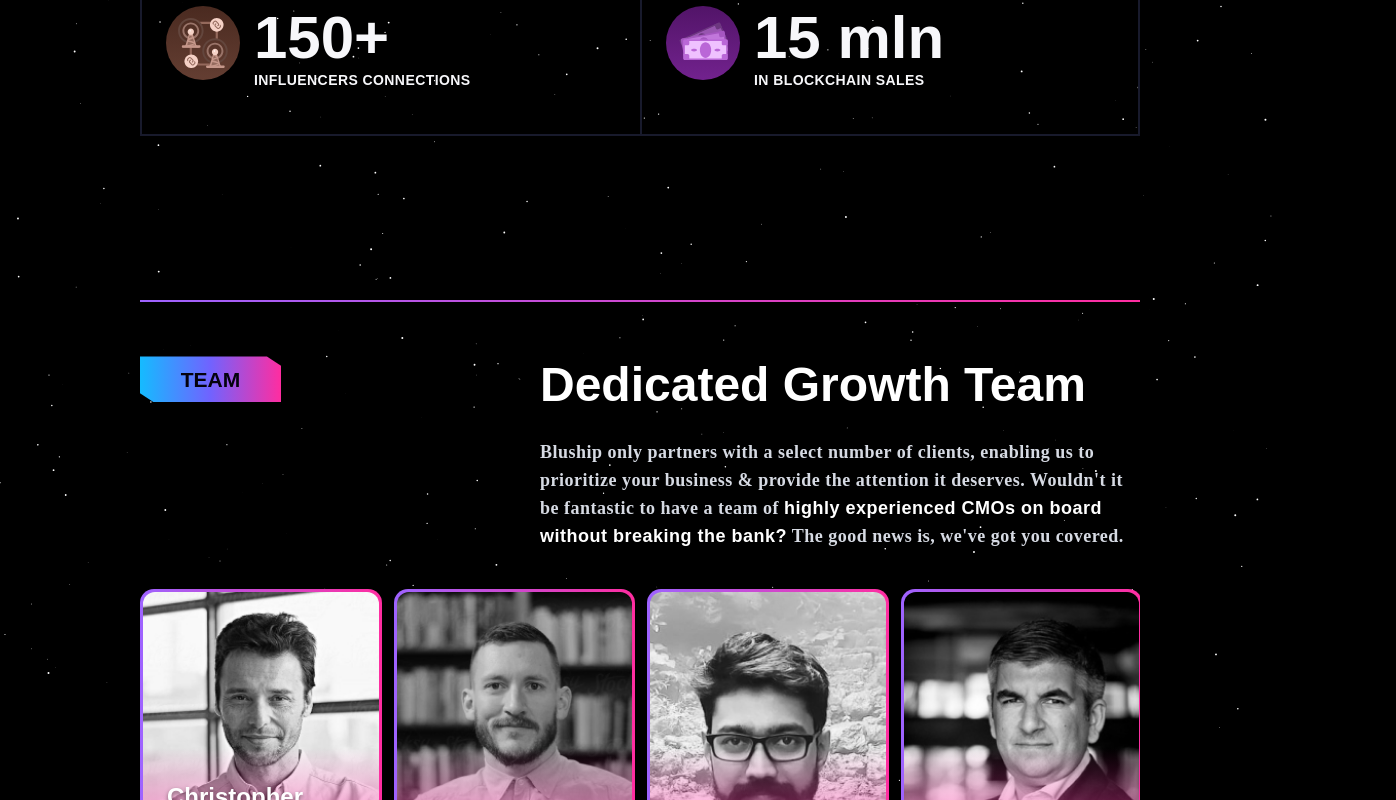
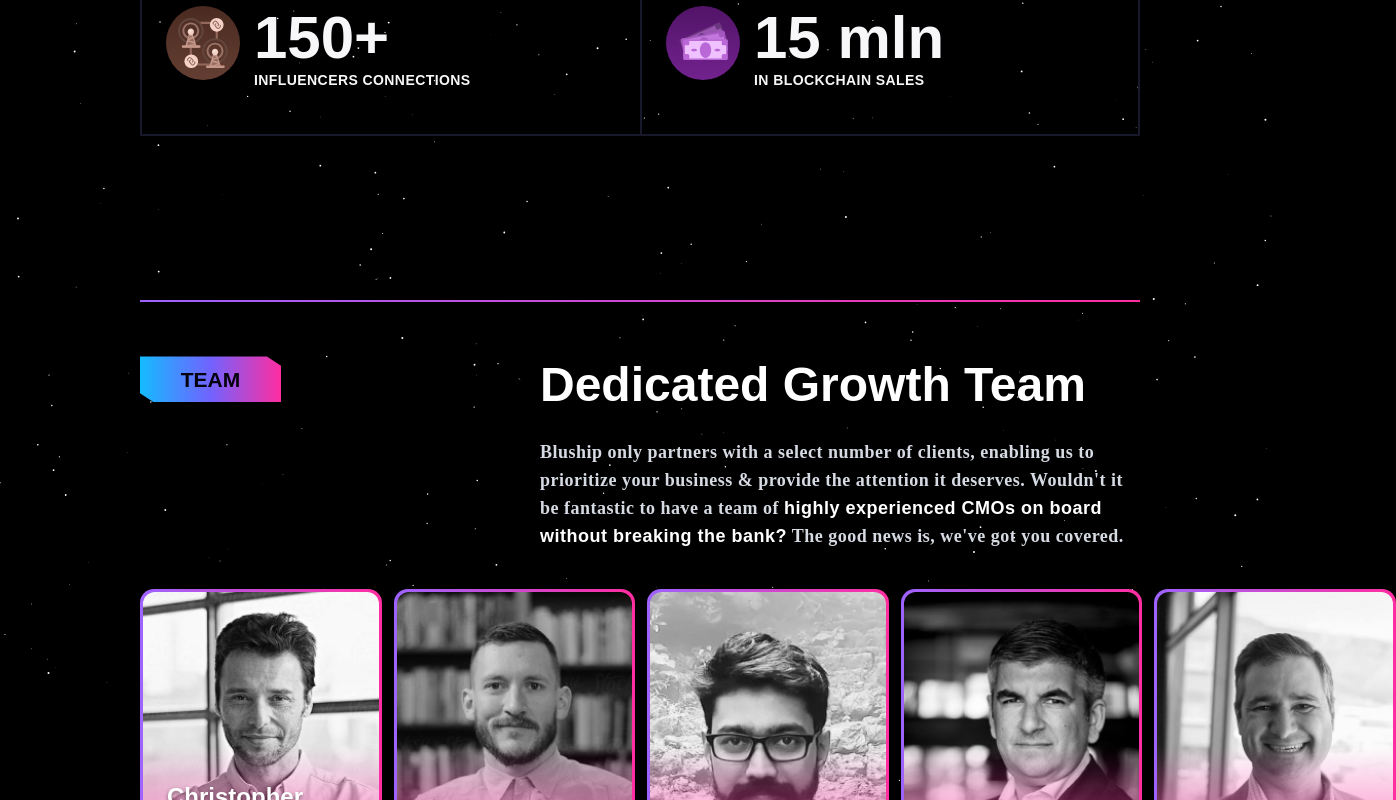
Before and after one commit to dimkamg21/t3d_bluship, a React (Vite) app: page / in a window 1280 px wide. Shown: the part 1014-1814 px from the top of the page, 1396 px wide, since content can reach past the window. Built offline with nearby package versions, Linux system fonts and the light colour scheme; a web font is replaced by a local one.

Commit message:
fix scroll

```diff
--- a/src/App.scss
+++ b/src/App.scss
@@ -2,6 +2,7 @@
 
 body {
   background-color: black;
+  overflow-x: hidden;
 }
 
 main {
--- a/src/components/Team/Team.scss
+++ b/src/components/Team/Team.scss
@@ -1,7 +1,8 @@
 @import "../../utils/utils";
 
 .team {
-  overflow: hidden;
+  // overflow: hidden;
+  // margin-right: ;
   margin-bottom: 200px;
 
   @include onLaptop {
```
